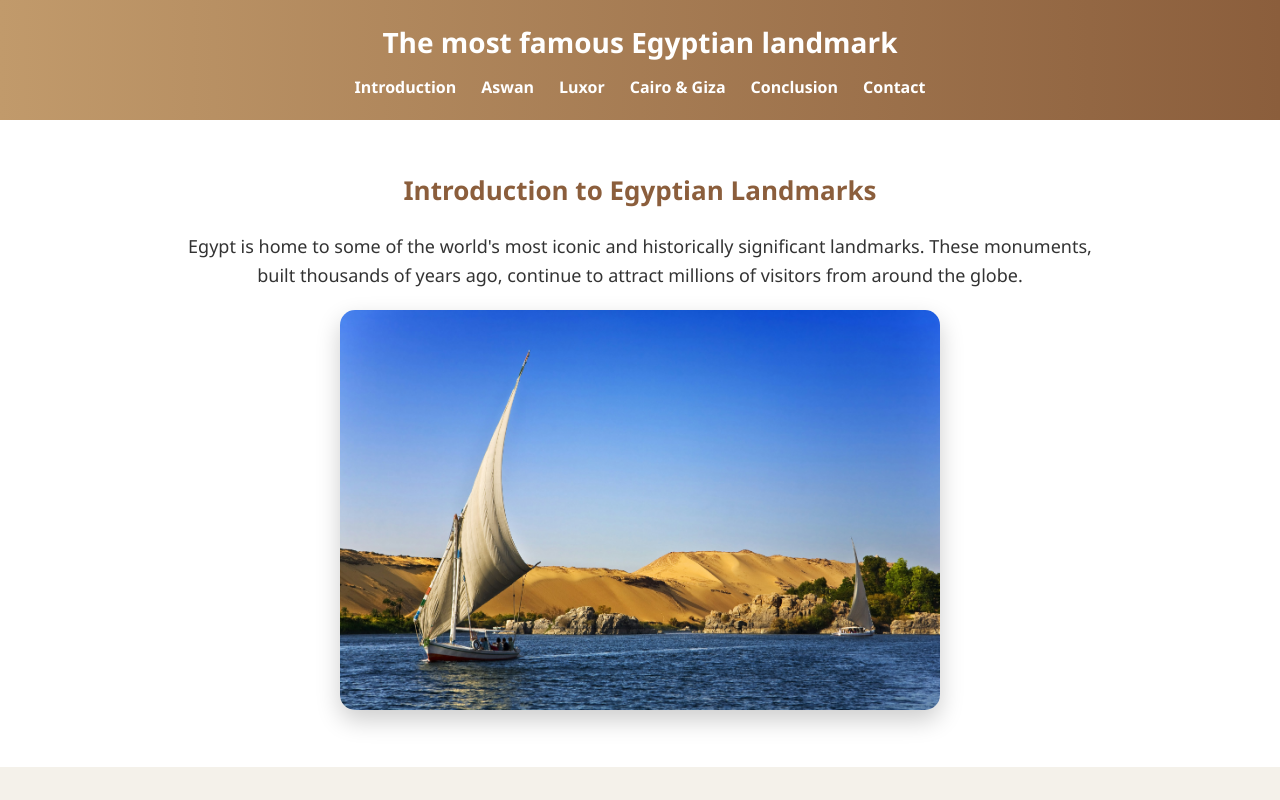
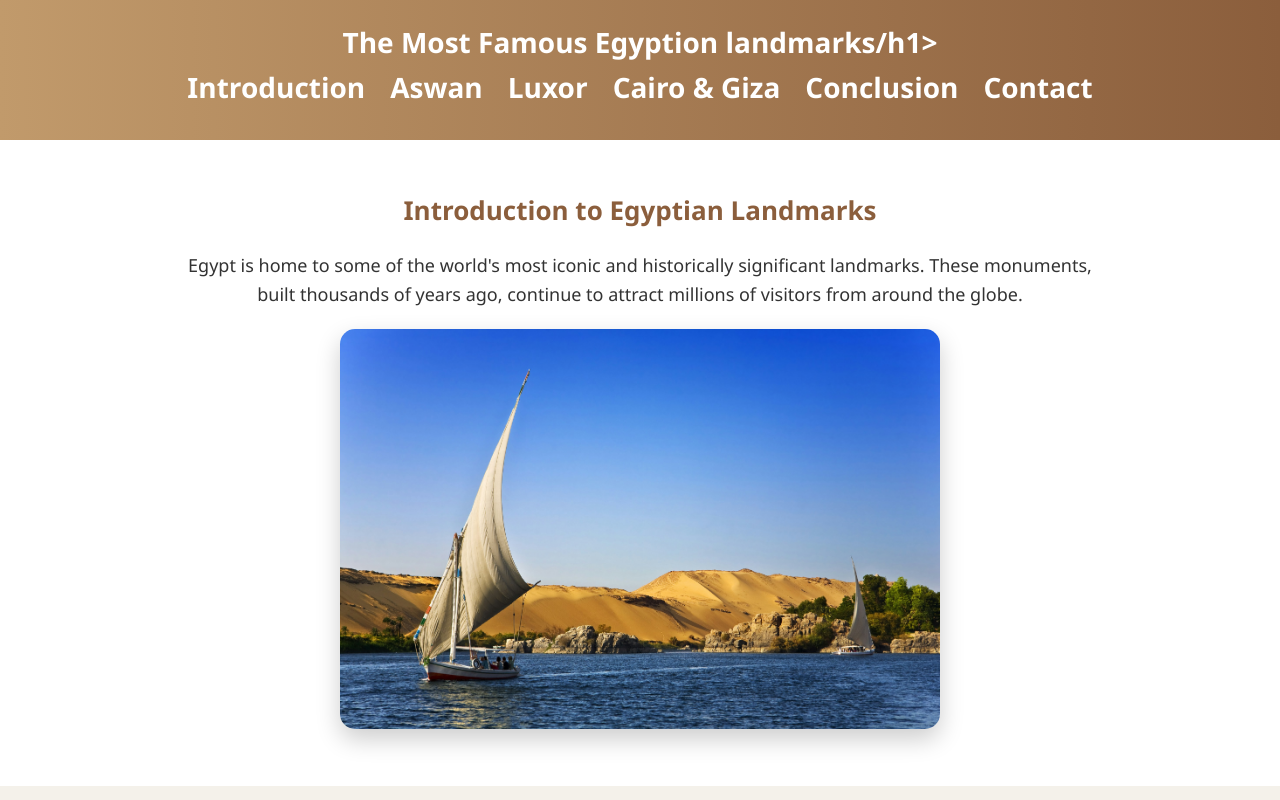
Before and after one commit to abdo29tarek/egyption-landmarks, a plain HTML site: page index.html in a window 1280 px wide. Shown: the top 800 px of the page. Drawn offline with Linux system fonts and the light colour scheme.

Commit message:
Fix HTML formatting and improve header text

```diff
--- a/index.html
+++ b/index.html
@@ -9,7 +9,7 @@
 </head>
 <body>
 <header>
-<h1>The most famous Egyptian landmark</h1>
+<h1>The Most Famous Egyption landmarks/h1>
 <nav>
   <ul>
         <a href="#Introduction">Introduction</a>
```
